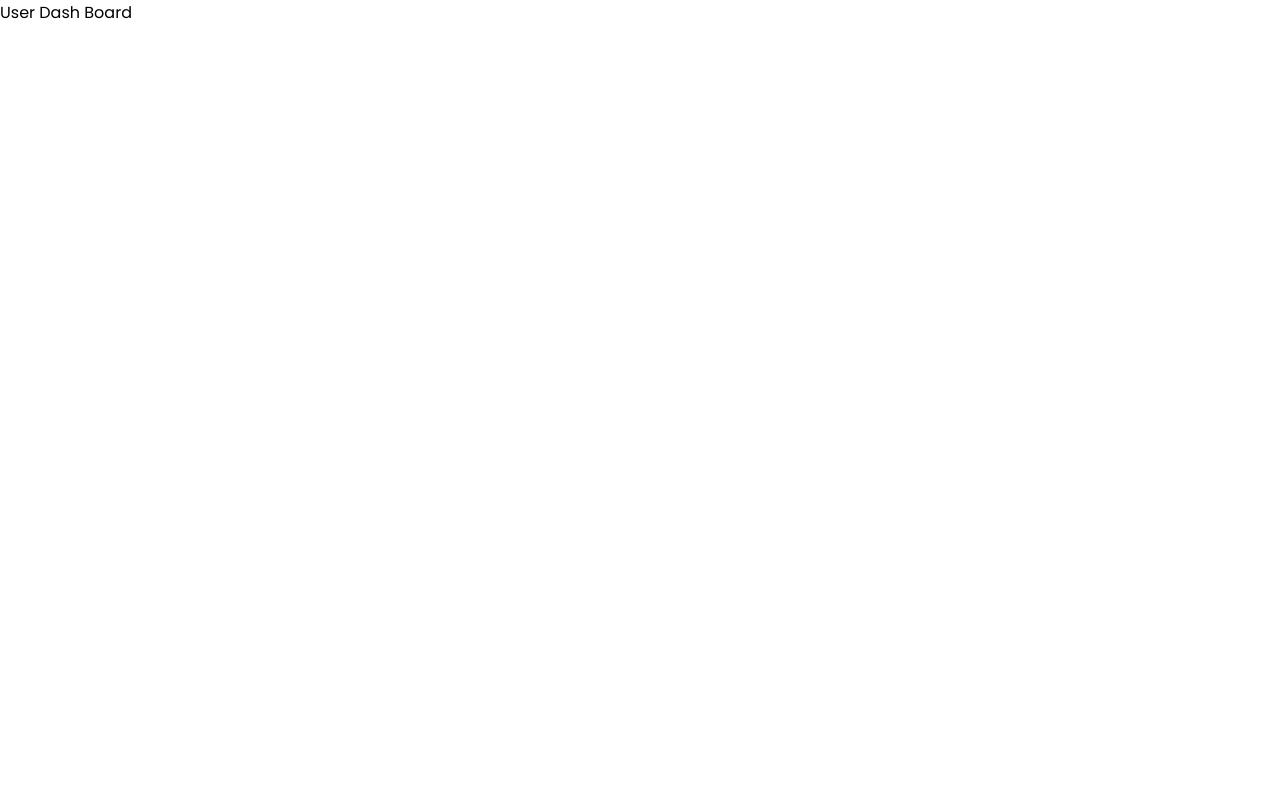
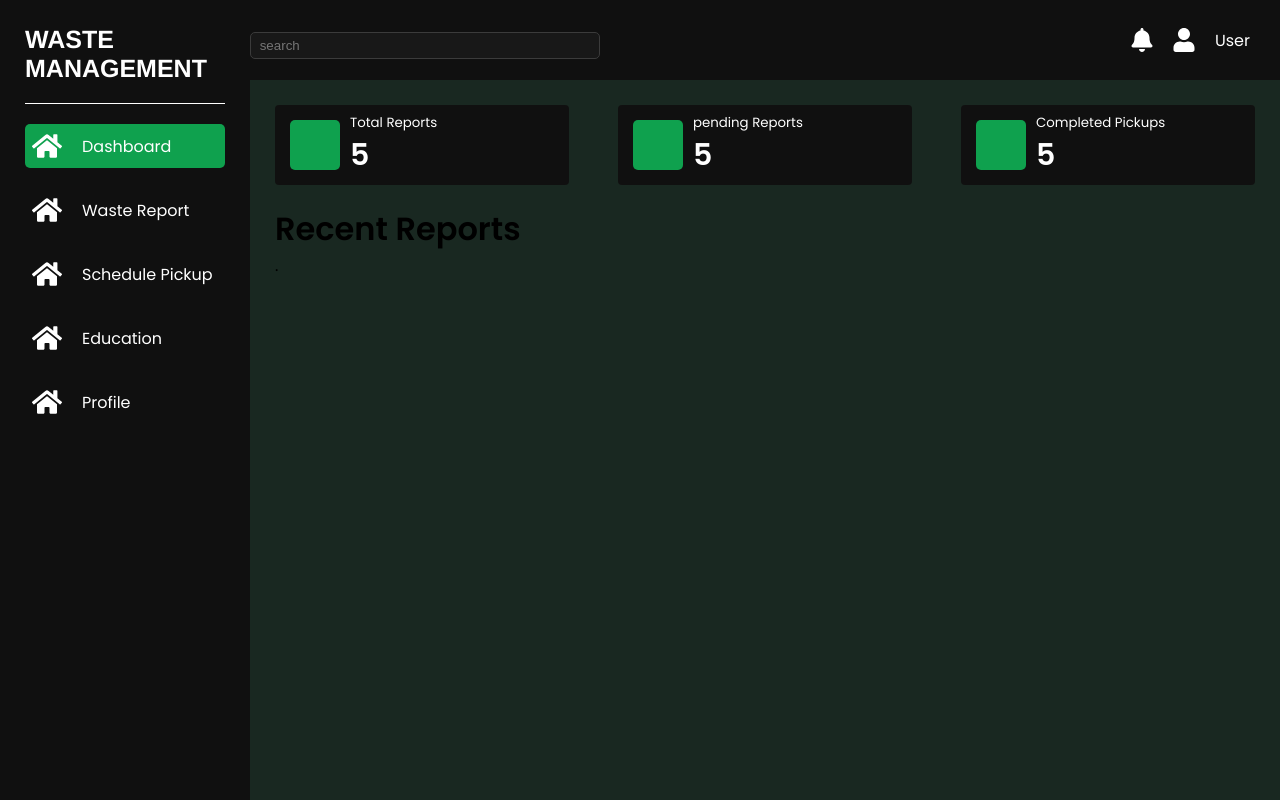
Before and after one commit to IsraelSoftTech/wasteApp, a React (Create React App) app: page /user-dashboard in a window 1280 px wide. Built offline with nearby package versions, Linux system fonts and the light colour scheme; no server answers.

Commit message:
dashboard progress

```diff
--- /dev/null
+++ b/app.json
@@ -0,0 +1,3 @@
+{
+  "expo": {}
+}
--- a/src/components/userDash/UserDash.css
+++ b/src/components/userDash/UserDash.css
@@ -0,0 +1,109 @@
+.ud-container{
+  display: flex;
+  height: 100vh;
+  width: 100vw;
+}
+.ud-sidebar{
+  width: 21%;
+  height: 100%;
+  background-color: #101010;
+  padding: 25px;
+}
+.ud-sidebar-content{
+  width: 200px;
+}
+.title{
+  border-bottom: 1px solid white;
+}
+.title h1{
+  color: white;
+  font-size: 25px;
+  font-family: 'Franklin Gothic Medium', 'Arial Narrow', Arial, sans-serif;
+  margin-bottom: 20px;
+}
+.ud-sidebar-nav{
+
+  margin-top: 20px;
+}
+.nav-container{
+  display: flex;
+  align-items: center;
+  column-gap: 20px;
+  padding: 7px;
+  border-radius: 5px;
+  margin-top: 20px;
+
+}
+.nav-container span{
+  color: white;
+}
+#active{
+  background-color: #0fa14e;
+}
+.ud-main-content{
+  width: 100%;
+}
+.ud-top-content{
+  width: 100%;
+  height: 10%;
+  background-color: #101010;
+  display: flex;
+  justify-content: space-between;
+  align-items: center;
+}
+.search-box{
+  width: 350px;
+  margin-top: 20px;
+}
+.left-content{
+  display: flex;
+  justify-content: space-between;
+  width: 150px;
+  padding-right: 30px;
+}
+.left-content span{
+  color: white;
+}
+.udb-content{
+  padding: 25px;
+}
+.ud-bottom-content{
+  background-color: #192821;
+  height: 90%;
+  width: 100%;
+
+}
+.boxes{
+  width: 100%;
+  height: 100px;
+  display: flex;
+  justify-content: space-between;
+
+}
+.box{
+  width: 30%;
+  height: 80px;
+  border: none;
+  background-color: #101010;
+  border-radius: 4px;
+  display: flex;
+  color: white;
+  align-items: center;
+  padding-left: 15px;
+  column-gap: 10px;
+}
+
+.inner-box{
+  width: 50px;
+  height: 50px;
+  background-color: #0fa14e;
+  border-radius: 5px;
+}
+.box-details{
+  display: flex;
+  flex-direction: column;
+}
+.box-details span{
+  font-weight: bold;
+  font-size: 30px;
+}
--- a/src/components/userDash/UserDash.jsx
+++ b/src/components/userDash/UserDash.jsx
@@ -1,9 +1,100 @@
-import React from 'react'
-import "./UserDash.css"
-const UserDash = () => {
-  return (
-    <div>User Dash Board</div>
-  )
-}
+import React from 'react';
+import { FaTrash, FaUser, FaBell, FaHome, FaSearch } from 'react-icons/fa';
+import './UserDash.css';
+import { FaHouseMedical } from 'react-icons/fa6';
+import { FiBookOpen, FiTrendingUp } from 'react-icons/fi';
+import { BsTruck } from 'react-icons/bs';
 
-export default UserDash
+const UserDashboard = () => {
+    return (
+        <div className="ud-container">
+            <div className="ud-sidebar">
+                <div className="ud-sidebar-content">
+                <div className="title">
+                  <h1>WASTE MANAGEMENT</h1>
+                </div>
+                <div className="ud-sidebar-nav">
+                    <div id='active' className="nav-container">
+                        <FaHome color='white' size={30}/>
+                        <span>Dashboard</span>
+                    </div>
+                    <div className="nav-container">
+                        <FaHome color='white' size={30}/>
+                        <span>Waste Report</span>
+                    </div>
+                    <div className="nav-container">
+                        <FaHome color='white' size={30}/>
+                        <span>Schedule Pickup</span>
+                    </div>
+                    <div className="nav-container">
+                        <FaHome color='white' size={30}/>
+                        <span>Education</span>
+                    </div>
+                    <div className="nav-container">
+                        <FaHome color='white' size={30}/>
+                        <span>Profile</span>
+                    </div>
+                </div>
+
+                </div>
+
+            </div>
+            <div className="ud-main-content">
+            <div className="ud-top-content">
+                <div className="search">
+                    <input className='search-box' type="text" placeholder=' search' />
+                </div>
+                <div className="left-content">
+                    <FaBell size={24} color='white'/>
+                    <FaUser size={24} color='white'/>
+                    <span>User</span>
+                </div>
+            </div>
+            <div className="ud-bottom-content">
+                <div className="udb-content">
+                <div className="boxes">
+                    <div className="box">
+                        <div className="inner-box"></div>
+                        <div className="box-details">
+                            <small>Total Reports</small>
+                            <span>5</span>
+                        </div>
+                    </div>
+                    <div className="box">
+                        <div className="inner-box"></div>
+                        <div className="box-details">
+                            <small>pending Reports</small>
+                            <span>5</span>
+                        </div>
+                    </div>
+                    <div className="box">
+                        <div className="inner-box"></div>
+                        <div className="box-details">
+                            <small>Completed Pickups</small>
+                            <span>5</span>
+                        </div>
+                    </div>
+                </div>
+                <div className="second-boxes">
+                    <div className="sboxes">
+                        <div className="sbox">
+                            <h1>Recent Reports</h1>
+
+                            .
+                        </div>
+                    </div>
+                </div>
+                </div>
+
+
+            </div>
+
+            </div>
+
+
+
+        </div>
+    );
+};
+
+export default UserDashboard;
```
